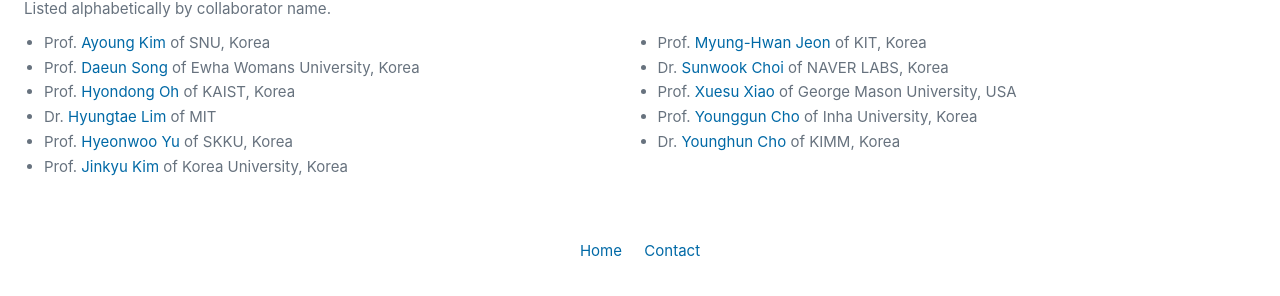
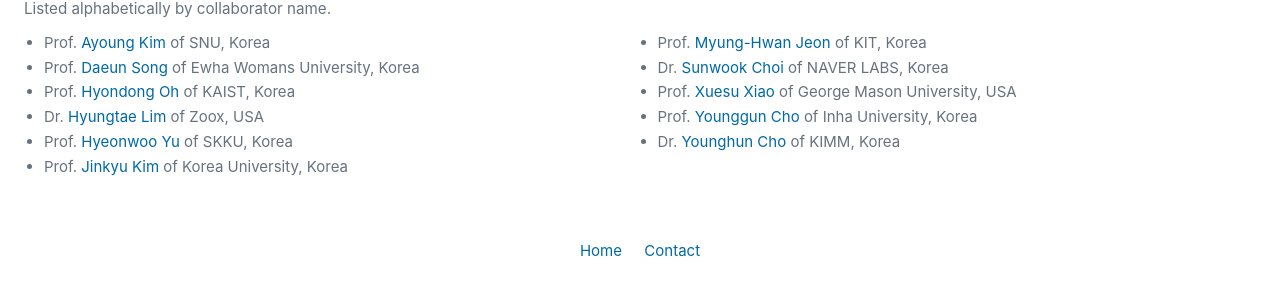
Before and after one commit to team-aprl/team-aprl.github.io, a Jekyll site: the page built from team.html, in a window 1280 px wide and 900 px high, scrolled down 1723 px. Shown: the part 517-813 px from the top of the window. Built offline with Jekyll 4.4.1, drawn with Linux system fonts in a browser that asks for light colours.

Commit message:
Update Hyungtae Lim affiliation

```diff
--- a/team.html
+++ b/team.html
@@ -176,7 +176,7 @@
           <li>Prof. <a target="_blank" rel="noopener noreferrer" href="https://rpm.snu.ac.kr/">Ayoung Kim</a> of SNU, Korea</li>
           <li>Prof. <a target="_blank" rel="noopener noreferrer" href="https://robotics.ewha.ac.kr/#members">Daeun Song</a> of Ewha Womans University, Korea</li>
           <li>Prof. <a target="_blank" rel="noopener noreferrer" href="https://fair.kaist.ac.kr/people/instructor/">Hyondong Oh</a> of KAIST, Korea</li>
-          <li>Dr. <a target="_blank" rel="noopener noreferrer" href="https://limhyungtae.github.io/">Hyungtae Lim</a> of MIT</li>
+          <li>Dr. <a target="_blank" rel="noopener noreferrer" href="https://limhyungtae.github.io/">Hyungtae Lim</a> of Zoox, USA</li>
           <li>Prof. <a target="_blank" rel="noopener noreferrer" href="https://sites.google.com/view/hyeonwooyu/people/pi">Hyeonwoo Yu</a> of SKKU, Korea</li>
           <li>Prof. <a target="_blank" rel="noopener noreferrer" href="https://visionai.korea.ac.kr/team/">Jinkyu Kim</a> of Korea University, Korea</li>
           <li>Prof. <a target="_blank" rel="noopener noreferrer" href="https://raivlab.github.io">Myung-Hwan Jeon</a> of KIT, Korea</li>
```
